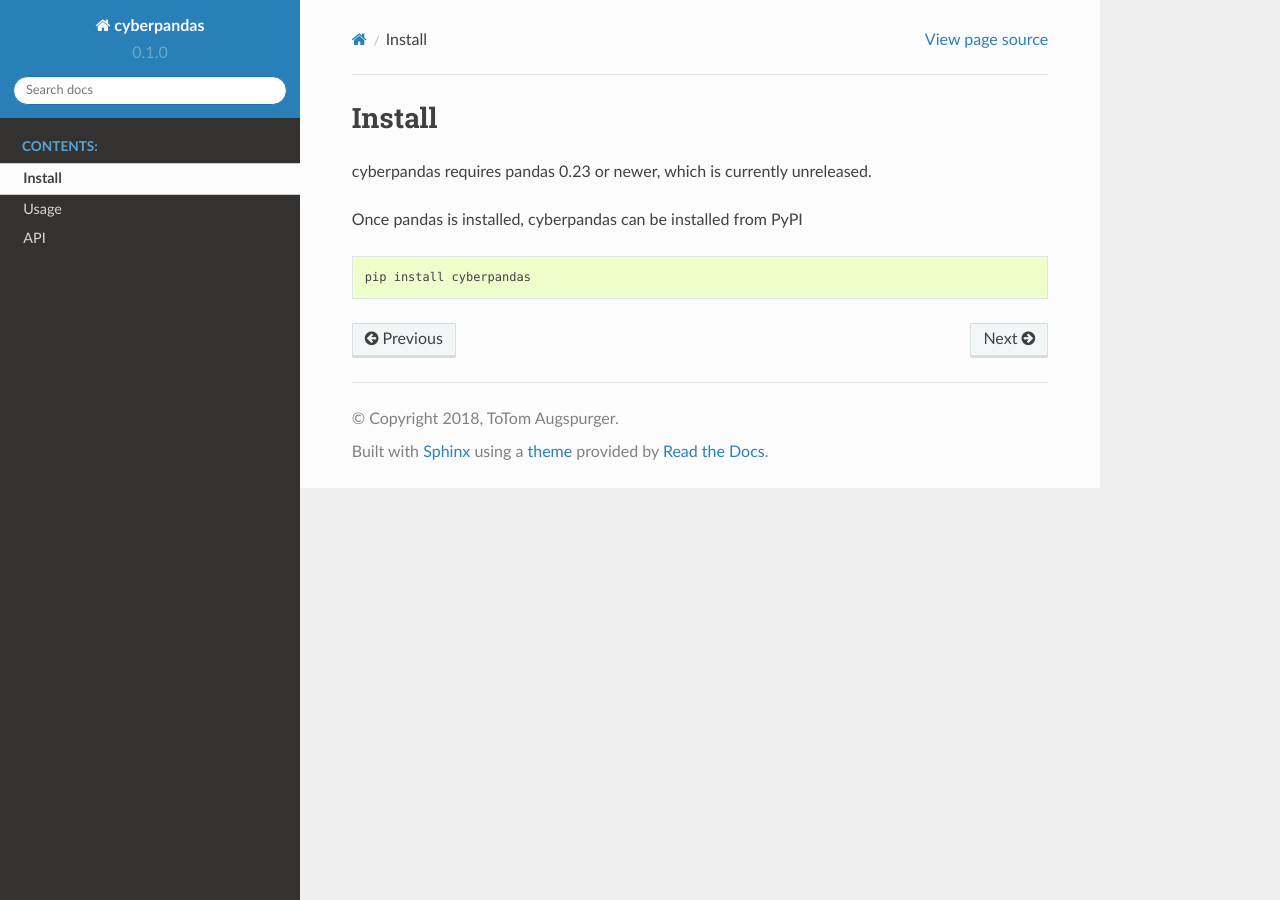
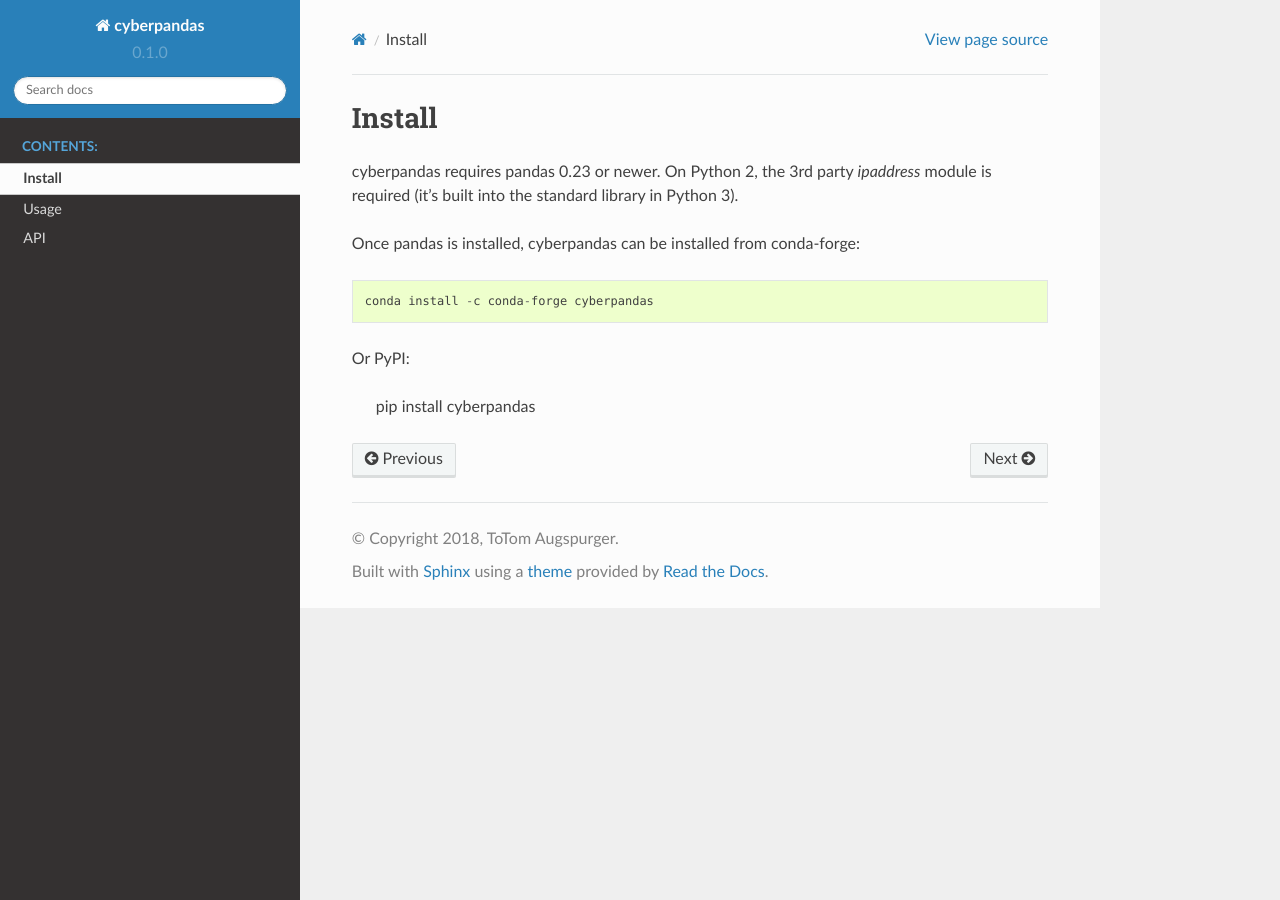
Before and after one commit to ContinuumIO/cyberpandas, a Sphinx documentation site: the page built from docs/source/install.rst, in a window 1280 px wide. Built offline with Sphinx 7.4.7 and the Read the Docs theme 2.0.0, drawn with Linux system fonts in a browser that asks for light colours.

Commit message:
DOC: Update install docs [ci skip] (#29)
* DOC: Update install docs [ci skip]

* PKG: use environment markers

* TST: Fix Py2 tests

```diff
--- a/docs/source/install.rst
+++ b/docs/source/install.rst
@@ -1,10 +1,13 @@
 Install
 =======
 
-cyberpandas requires pandas 0.23 or newer, which is currently unreleased.
+cyberpandas requires pandas 0.23 or newer. On Python 2, the 3rd party `ipaddress`
+module is required (it's built into the standard library in Python 3).
 
-Once pandas is installed, cyberpandas can be installed from PyPI
+Once pandas is installed, cyberpandas can be installed from conda-forge::
 
-.. code-block:: none
+    conda install -c conda-forge cyberpandas
 
-   pip install cyberpandas
+Or PyPI:
+
+    pip install cyberpandas
```
Also changed, not shown: setup.py (+5 -5 lines), 1 other file.
